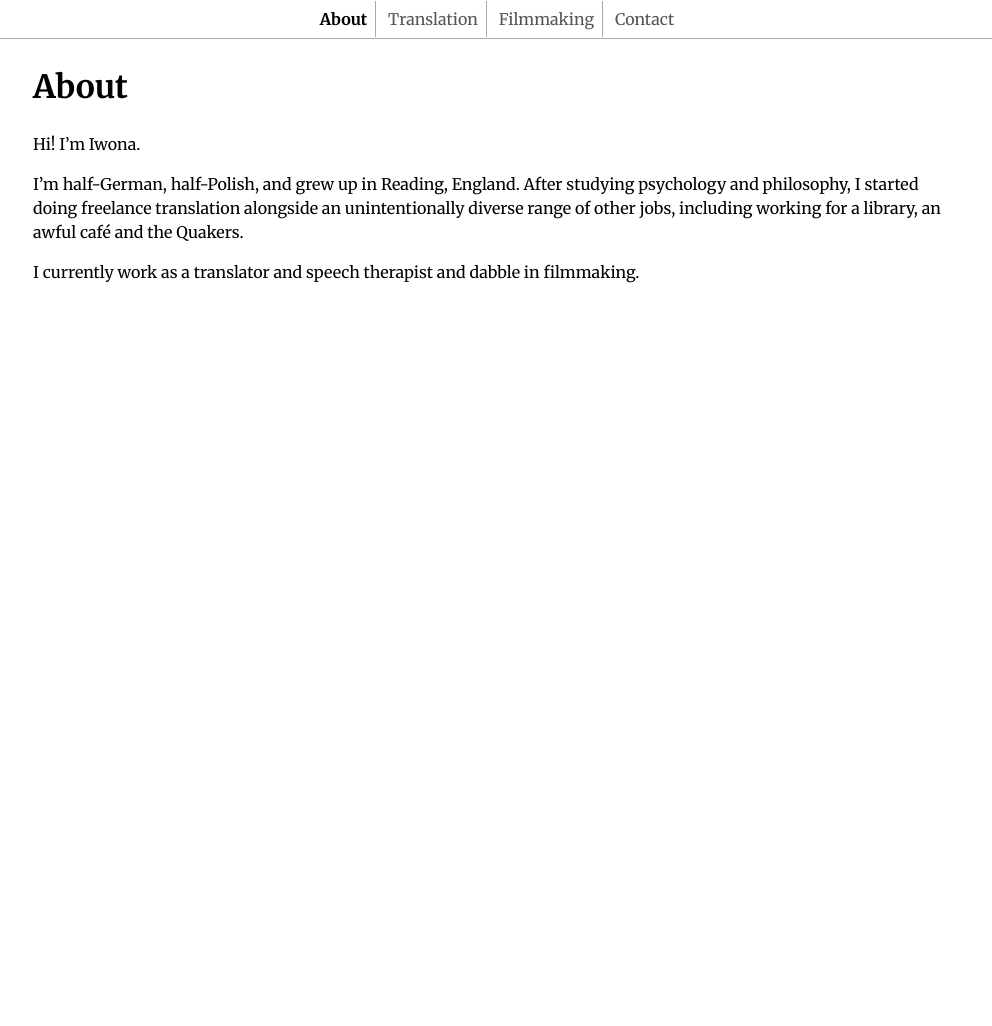
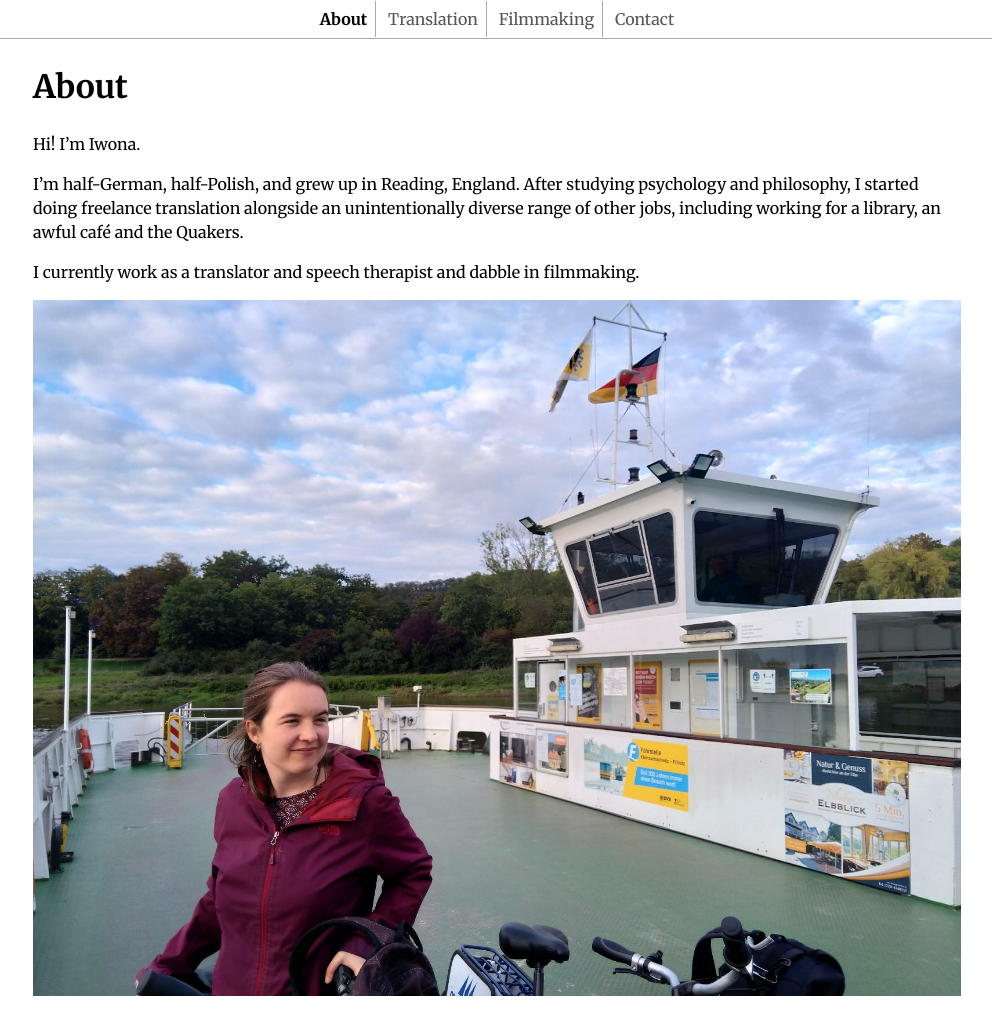
Before and after one commit to iwonaluszowicz/iwonaluszowicz.github.io, a Jekyll site: the page built from index.markdown, in a window 1280 px wide and 1026 px high. Shown: the whole window, without its empty margins (143-1135 px from the left). Built offline with Jekyll 4.4.1, drawn with Linux system fonts in a browser that asks for light colours.

Commit message:
Add photo

```diff
--- a/assets/css/main.css
+++ b/assets/css/main.css
@@ -67,6 +67,10 @@ body > main a:hover
   text-decoration: underline;
 }
 
+main img{
+  max-width: 100%;
+}
+
 /* Responsive video containers */
 
 .embed-container {
--- a/index.markdown
+++ b/index.markdown
@@ -13,3 +13,5 @@ I’m half-German, half-Polish, and grew up in Reading, England.
 After studying psychology and philosophy, I started doing freelance translation alongside an unintentionally diverse range of other jobs, including working for a library, an awful café and the Quakers.
 
 I currently work as a translator and speech therapist and dabble in filmmaking.
+
+![Iwona on a ferry](/assets/img/iwona.jpg)
```
Also changed, not shown: assets/img/iwona.jpg (added).
